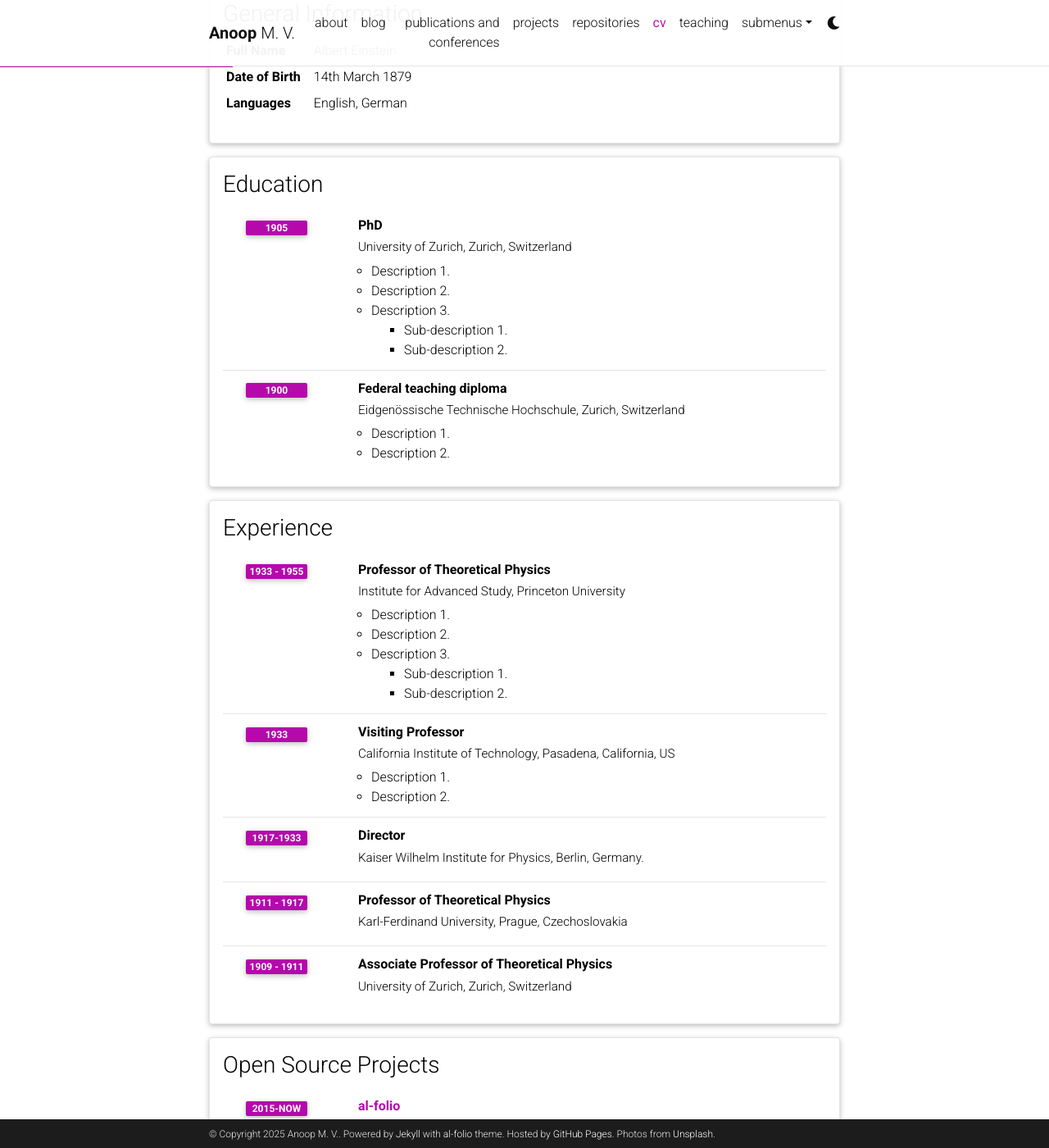
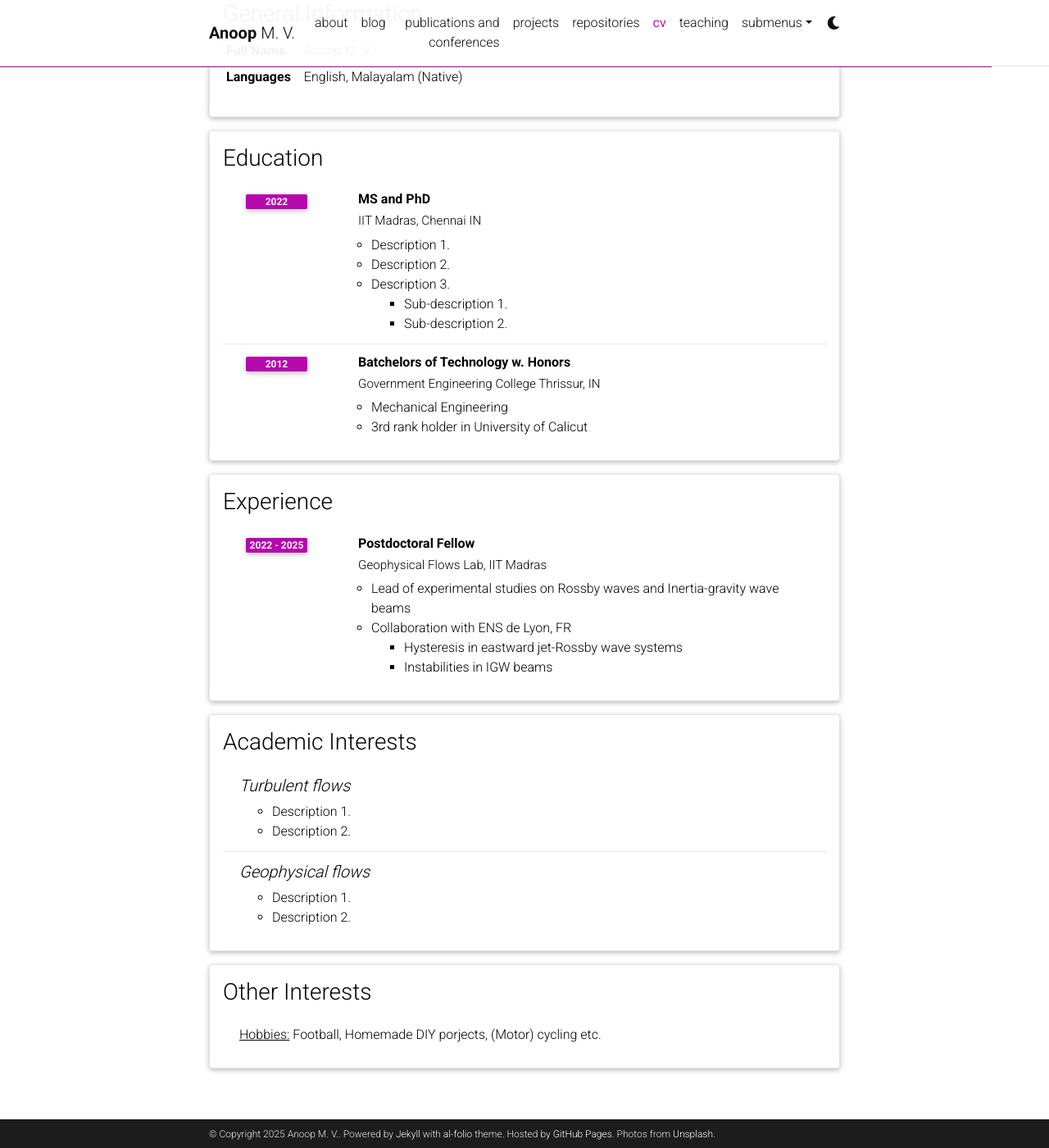
Before and after one commit to anoopmohanvijaya/mypage, a Jekyll site: the page built from _pages/cv.md, in a window 1280 px wide and 1400 px high, scrolled down 226 px. Shown: the whole window at 82% size. Built offline with Jekyll 4.4.1, drawn with Linux system fonts in a browser that asks for light colours; comment, search, counter and statistics services are not loaded; a style sheet for code colours, icons or effects is not loaded; some of the changed text lies outside the part shown.

Commit message:
cv changes1

```diff
--- a/_data/cv.yml
+++ b/_data/cv.yml
@@ -2,18 +2,18 @@
   type: map
   contents:
     - name: Full Name
-      value: Albert Einstein
-    - name: Date of Birth
-      value: 14th March 1879
+      value: Anoop M. V.
+    #- name: Date of Birth
+    #  value: 14th March 1879
     - name: Languages
-      value: English, German
+      value: English, Malayalam (Native)
 
 - title: Education
   type: time_table
   contents:
-    - title: PhD
-      institution: University of Zurich, Zurich, Switzerland
-      year: 1905
+    - title: MS and PhD
+      institution: IIT Madras, Chennai IN
+      year: 2022
       description:
         - Description 1.
         - Description 2.
@@ -21,72 +21,53 @@
           contents:
             - Sub-description 1.
             - Sub-description 2.
-    - title: Federal teaching diploma
-      institution: Eidgenössische Technische Hochschule, Zurich, Switzerland
-      year: 1900
+    - title: Batchelors of Technology w. Honors
+      institution: Government Engineering College Thrissur, IN
+      year: 2012
       description:
-        - Description 1.
-        - Description 2.
+        - Mechanical Engineering
+        - 3rd rank holder in University of Calicut
 
 - title: Experience
   type: time_table
   contents:
-    - title: Professor of Theoretical Physics
-      institution: Institute for Advanced Study, Princeton University
-      year: 1933 - 1955
+    - title: Postdoctoral Fellow
+      institution: Geophysical Flows Lab, IIT Madras
+      year: 2022 - 2025
       description:
-        - Description 1.
-        - Description 2.
-        - title: Description 3.
+        - Lead of experimental studies on Rossby waves and Inertia-gravity wave beams
+        #- Lead experiments on Inertia gravity wave beams at ENS de Lyon, France
+        - title: Collaboration with ENS de Lyon, FR
           contents:
-            - Sub-description 1.
-            - Sub-description 2.
-    - title: Visiting Professor
-      institution: California Institute of Technology, Pasadena, California, US
-      year: 1933
-      description:
-        - Description 1.
-        - Description 2.
+            - Hysteresis in eastward jet-Rossby wave systems
+            - Instabilities in IGW beams
 
-    - title: Director
-      institution: Kaiser Wilhelm Institute for Physics, Berlin, Germany.
-      year: 1917-1933
+#- title: Open Source Projects
+#  type: time_table
+#  contents:
+#    - title: <a href="https://github.com/alshedivat/al-folio">al-folio</a>
+#      year: 2015-now
+#      description: A beautiful, simple, clean, and responsive Jekyll theme for academics.
 
-    - title: Professor of Theoretical Physics
-      institution: Karl-Ferdinand University, Prague, Czechoslovakia
-      year: 1911 - 1917
-      description:
-
-    - title: Associate Professor of Theoretical Physics
-      institution: University of Zurich, Zurich, Switzerland
-      year: 1909 - 1911
-
-- title: Open Source Projects
-  type: time_table
-  contents:
-    - title: <a href="https://github.com/alshedivat/al-folio">al-folio</a>
-      year: 2015-now
-      description: A beautiful, simple, clean, and responsive Jekyll theme for academics.
-
-- title: Honors and Awards
-  type: time_table
-  contents:
-    - year: 1921
-      items:
-        - Nobel Prize in Physics
-        - Matteucci Medal
-    - year: 2029
-      items:
-        - Max Planck Medal
+#- title: Honors and Awards
+#  type: time_table
+#  contents:
+#    - year: 1921
+#      items:
+#        - Nobel Prize in Physics
+#        - Matteucci Medal
+#    - year: 2029
+#      items:
+#        - Max Planck Medal
 
 - title: Academic Interests
   type: nested_list
   contents:
-    - title: Topic 1.
+    - title: Turbulent flows
       items:
         - Description 1.
         - Description 2.
-    - title: Topic 2.
+    - title: Geophysical flows
       items:
         - Description 1.
         - Description 2.
@@ -94,4 +75,4 @@
 - title: Other Interests
   type: list
   contents:
-    - <u>Hobbies:</u> Hobby 1, Hobby 2, etc.
+    - <u>Hobbies:</u> Football, Homemade DIY porjects, (Motor) cycling etc.
```
